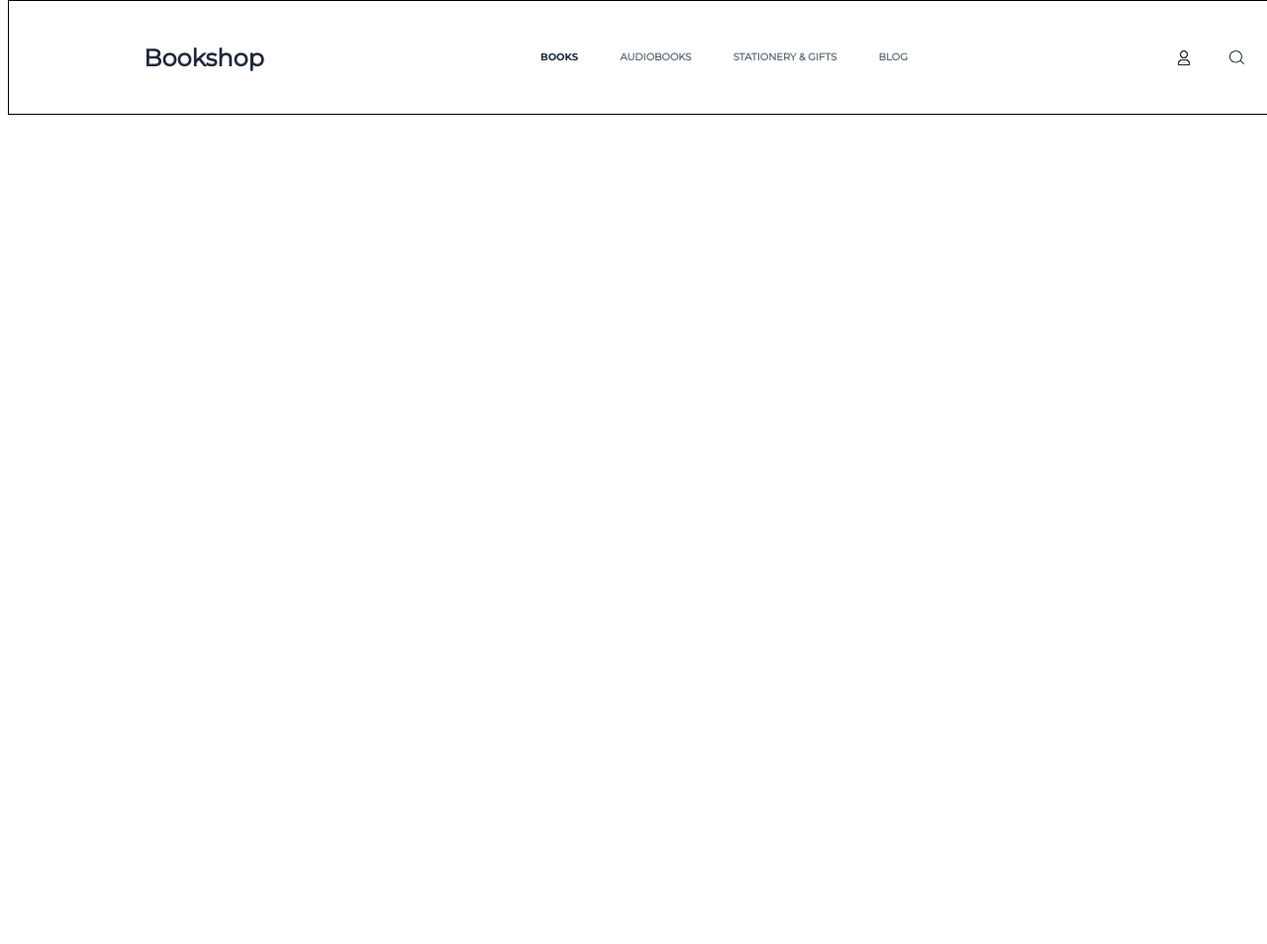
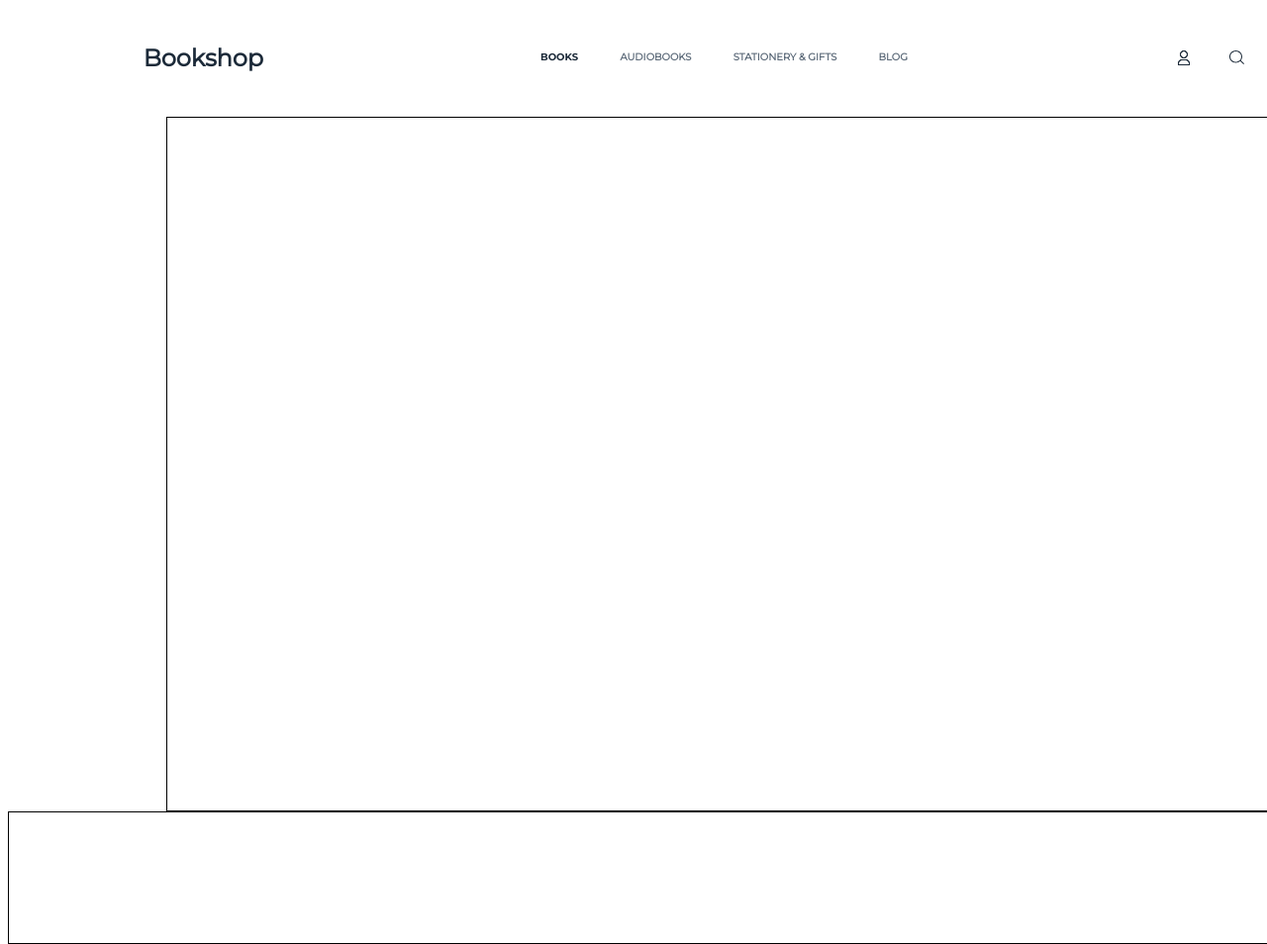
Before and after one commit to BatanAndrei/Online_bookstore_on_the_Google_Books_API, a website built with webpack: page bundle/index.html in a window 1280 px wide. Shown: the top 954 px of the page at 99% size. Before the commit the page ends 800 px from the top, so only its background shows below. Built offline with nearby package versions, Linux system fonts and the light colour scheme.

Commit message:
initial commit

```diff
--- a/bundle/index.html
+++ b/bundle/index.html
@@ -25,7 +25,8 @@
         </nav>
     </header>
     <main class="main">
-
+        <div class="slider"></div>
+        <div class="dots"></div>
     </main>
     <script type="module" src="./main.js"></script>
 </body>
--- a/scss/mainContent.scss
+++ b/scss/mainContent.scss
@@ -2,7 +2,25 @@
 @import 'navigation';
 
 .main {
+    display: flex;
+    flex-direction: column;
+    align-items: center;
     width: $width-content;
     max-height: $height-content-main;
-    border: $border;
+
+    .slider {
+        position: relative;
+        top: 110px;
+        width: 1120px;
+        height: 702px;
+        border: $border;
+    }
+
+    .dots {
+        position: relative;
+        top: 110px;
+        width: $width-content;
+        height: 134px;
+        border: $border;
+    }
 }
--- a/scss/navigation.scss
+++ b/scss/navigation.scss
@@ -16,8 +16,6 @@
     height: 116px;
     background-color: white;
     z-index: 1;
-    border: $border;
-
 
         .nav-logo {
             width: 128px;
```
Also changed, not shown: images/banner 3.png (added), images/banner1.png (added), images/banner2.png (added).
